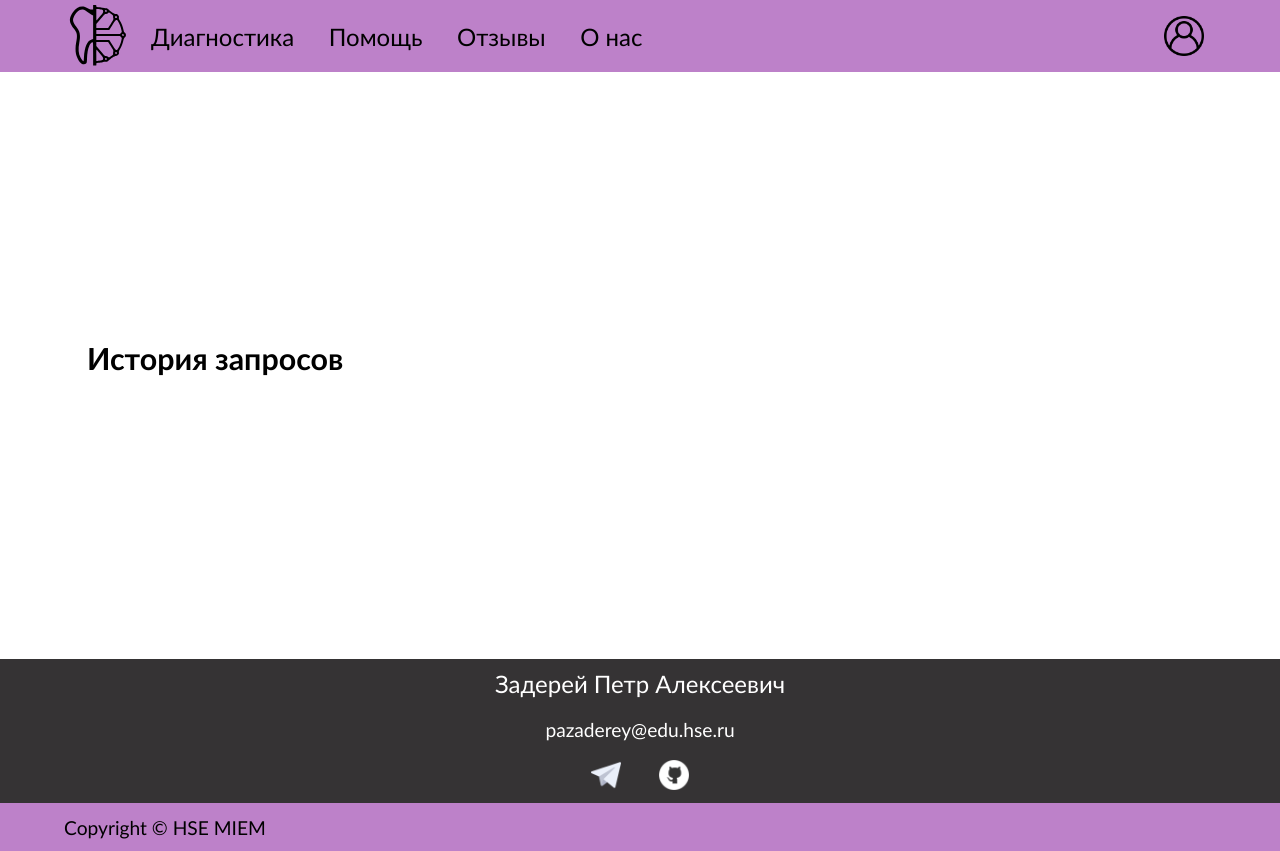
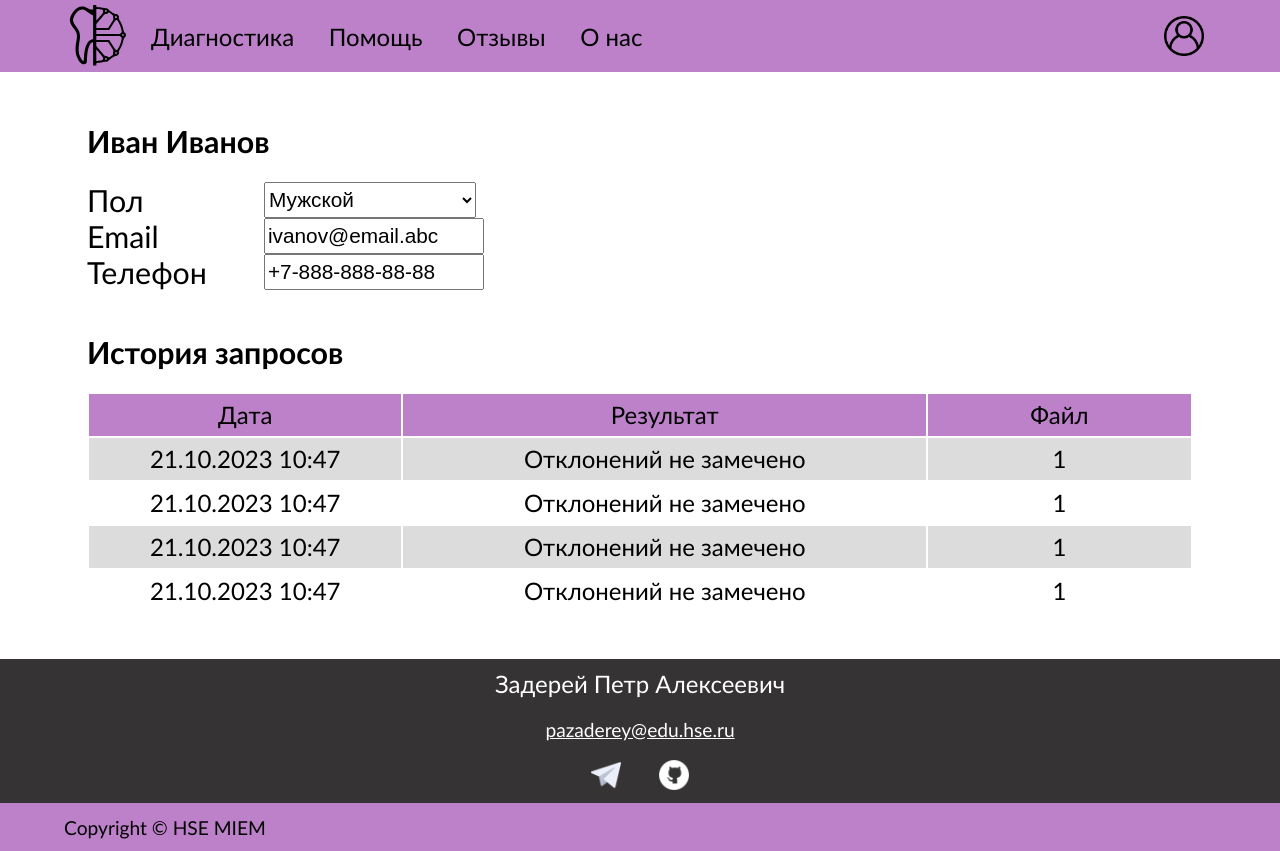
Before and after one commit to pazaderey/web-stomatology, a website: page public/html/profile.html in a window 1280 px wide. Drawn offline with Linux system fonts and the light colour scheme.

Commit message:
✨ Add profile page

```diff
--- a/public/css/index.css
+++ b/public/css/index.css
@@ -1,4 +1,5 @@
 body {
+  --additional-color: #bd81c9;
   font-family: "Gill Sans", "Gill Sans MT", Calibri, "Trebuchet MS", sans-serif;
   margin: 0;
 }
@@ -27,7 +28,7 @@ section {
 
 button, .button {
   background-color: inherit;
-  border: 3px solid #bd81c9;
+  border: 3px solid var(--additional-color);
   border-radius: 20px;
   cursor: pointer;
   transition: background-color 0.2s linear;
--- /dev/null
+++ b/public/css/profile.css
@@ -0,0 +1,64 @@
+section > h4 {
+    margin-bottom: 2%;
+    margin-top: 2%;
+}
+
+div.profile-input-contianer {
+    width: 40%;
+    display: grid;
+    grid-template-columns: 2fr 3fr;
+    justify-content: space-between;
+}
+
+div.profile-input-contianer > select,
+div.profile-input-contianer > input {
+    font-size: 1.3rem;
+    width: 80%;
+}
+
+div#buttons-wrapper {
+    padding-top: 2%;
+    display: grid;
+    grid-template-columns: repeat(2, minmax(5rem, 10rem));
+    justify-content: start;
+    column-gap: 2%;
+}
+
+div#buttons-wrapper > button {
+    display: none;
+    font-size: 1.2rem;
+}
+
+div#table-wrapper {
+    overflow-x: auto;
+}
+
+table#diagnostics-history {
+    width: 100%;
+}
+
+table#diagnostics-history > thead {
+    background-color: var(--additional-color);
+}
+
+table#diagnostics-history * {
+    font-weight: normal;
+    font-size: 1.5rem;
+}
+
+td, th {
+    height: 2.5rem;
+    text-align: center;
+}
+
+th.date-col {
+    min-width: 10rem;
+}
+
+th.result-col {
+    min-width: 20rem;
+}
+
+th.file-col {
+    min-width: 10rem;
+}
--- a/public/html/profile.html
+++ b/public/html/profile.html
@@ -1,26 +1,86 @@
 <!DOCTYPE html>
 <html lang="en">
+
 <head>
     <meta charset="UTF-8">
     <meta name="viewport" content="width=device-width, initial-scale=1.0">
     <title>Профиль</title>
     <link rel="icon" type="image/x-icon" href="../img/logo.ico">
     <link rel="stylesheet" href="../css/index.css" />
+    <link rel="stylesheet" href="../css/profile.css" />
     <script src="../js/components/header.js" type="text/javascript" defer></script>
     <script src="../js/components/footer.js" type="text/javascript" defer></script>
 </head>
+
 <body>
     <header-component></header-component>
 
     <main>
-        <section>
-
+        <section id="profile-info">
+            <h4>Иван Иванов</h4>
+            <form onchange="addButtons()">
+                <div class="profile-input-contianer">
+                    <label>Пол</label>
+                    <select name="sex" required>
+                        <option value="m" selected>Мужской</option>
+                        <option value="f">Женский</option>
+                    </select>
+                </div>
+                <div class="profile-input-contianer">
+                    <label>Email</label>
+                    <input type="email" required value="ivanov@email.abc">
+                </div>
+                <div class="profile-input-contianer">
+                    <label>Телефон</label>
+                    <input type="tel" required value="+7-888-888-88-88">
+                </div>
+                <div class="profile-input-contianer" id="buttons-wrapper">
+                    <button type="submit">Сохранить</button>
+                    <button>Отменить</button>
+                </div>
+            </form>
         </section>
-        <section>
+        <section id="profile-history">
             <h4>История запросов</h4>
+            <div id="table-wrapper">
+                <table id="diagnostics-history">
+                    <thead>
+                        <tr>
+                            <th class="date-col">Дата</th>
+                            <th class="result-col">Результат</th>
+                            <th class="file-col">Файл</th>
+                        </tr>
+                    </thead>
+                    <tbody>
+                        <tr>
+                            <td>21.10.2023 10:47</td>
+                            <td>Отклонений не замечено</td>
+                            <td>1</td>
+                        </tr>
+                        <tr>
+                            <td>21.10.2023 10:47</td>
+                            <td>Отклонений не замечено</td>
+                            <td>1</td>
+                        </tr>
+                        <tr>
+                            <td>21.10.2023 10:47</td>
+                            <td>Отклонений не замечено</td>
+                            <td>1</td>
+                        </tr>
+                        <tr>
+                            <td>21.10.2023 10:47</td>
+                            <td>Отклонений не замечено</td>
+                            <td>1</td>
+                        </tr>
+                    </tbody>
+                </table>
+            </div>
         </section>
     </main>
 
     <footer-component></footer-component>
 </body>
+<script src="../js/table-colorer.js"></script>
+<script src="../js/profile-saver.js"></script>
+
 </html>
--- a/public/js/components/footer.js
+++ b/public/js/components/footer.js
@@ -50,6 +50,11 @@ span.email {
     color: #ffffff;
 }
 
+a.white-link {
+    text-decoration-color: #fffff;
+    color: #ffffff;
+}
+
 div.contact-items {
     width: 100%;
     display: flex;
@@ -78,7 +83,7 @@ span.copyright {
                 Задерей Петр Алексеевич
             </span>
             <span class="email">
-                pazaderey@edu.hse.ru
+                <a href="mailto:pazaderey@edu.hse.ru" class="white-link">pazaderey@edu.hse.ru</a>
             </span>
             <div class="contact-items">
                 <a href="https://t.me/pazaderey" target="_blank"><img class="contact-icon" src="../img/telegram.png"/></a>
--- /dev/null
+++ b/public/js/profile-saver.js
@@ -0,0 +1,21 @@
+const buttons = document.querySelectorAll("#buttons-wrapper > button");
+const form = document.querySelector("form");
+form.addEventListener("submit", saveProfile);
+
+//const sexInput = document.querySelector();
+const emailInput = document.querySelector("input[type=email]");
+const phoneInput = document.querySelector("input[type=tel]");
+
+function addButtons() {
+    buttons.forEach(b => {
+        b.style.display = "block";
+    });
+}
+
+function saveProfile(event) {
+    event.preventDefault();
+    event.stopPropagation();
+    buttons.forEach(b => {
+        b.style.display = "none";
+    });
+}
--- /dev/null
+++ b/public/js/table-colorer.js
@@ -0,0 +1,5 @@
+const rows = document.querySelectorAll("tbody tr");
+
+for (let i = 0; i < rows.length; i += 2) {
+    rows[i].style.backgroundColor = "#DCDCDC";
+}
```
Also changed, not shown: public/html/about.html (+6 -3 lines).
